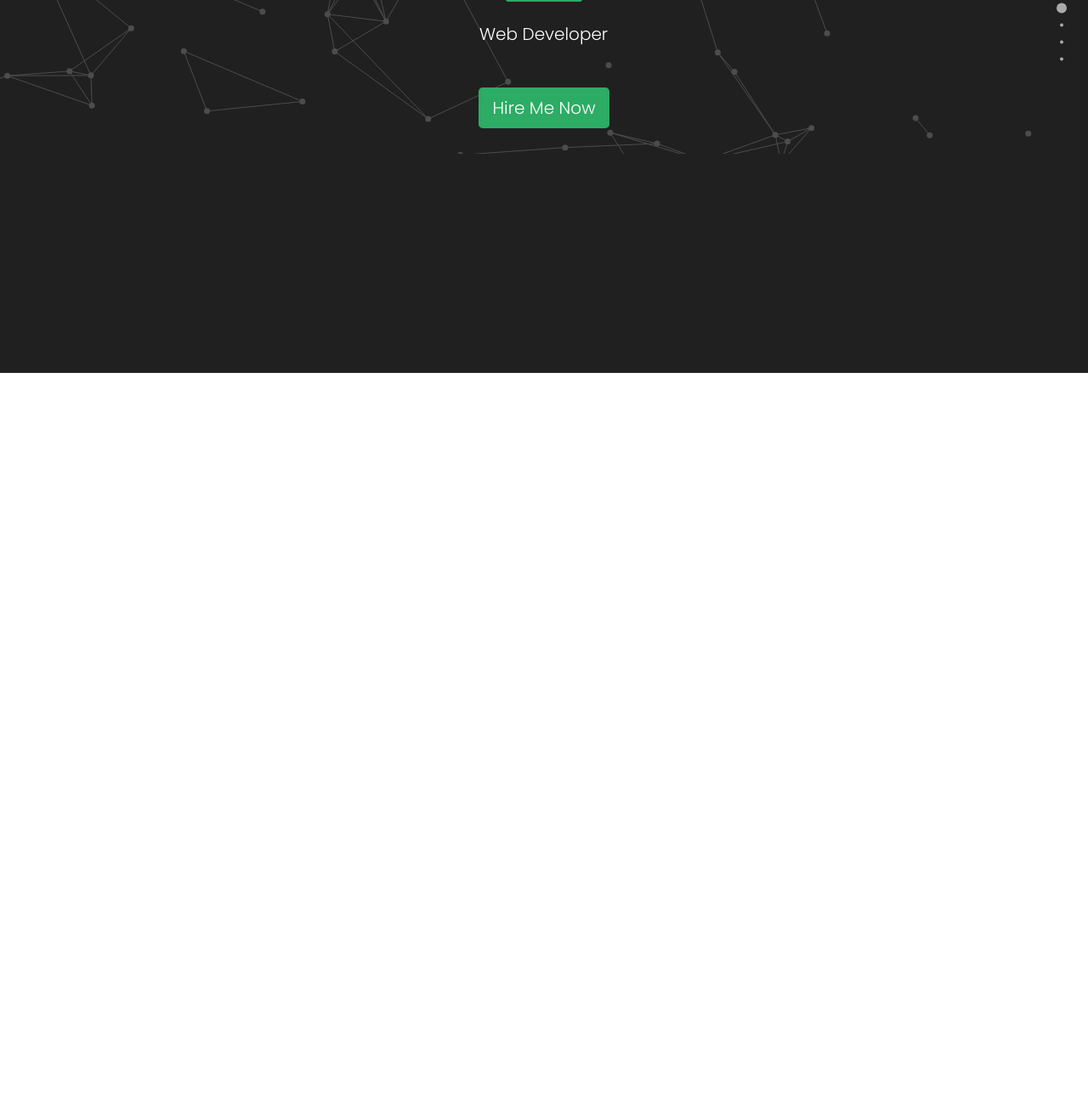
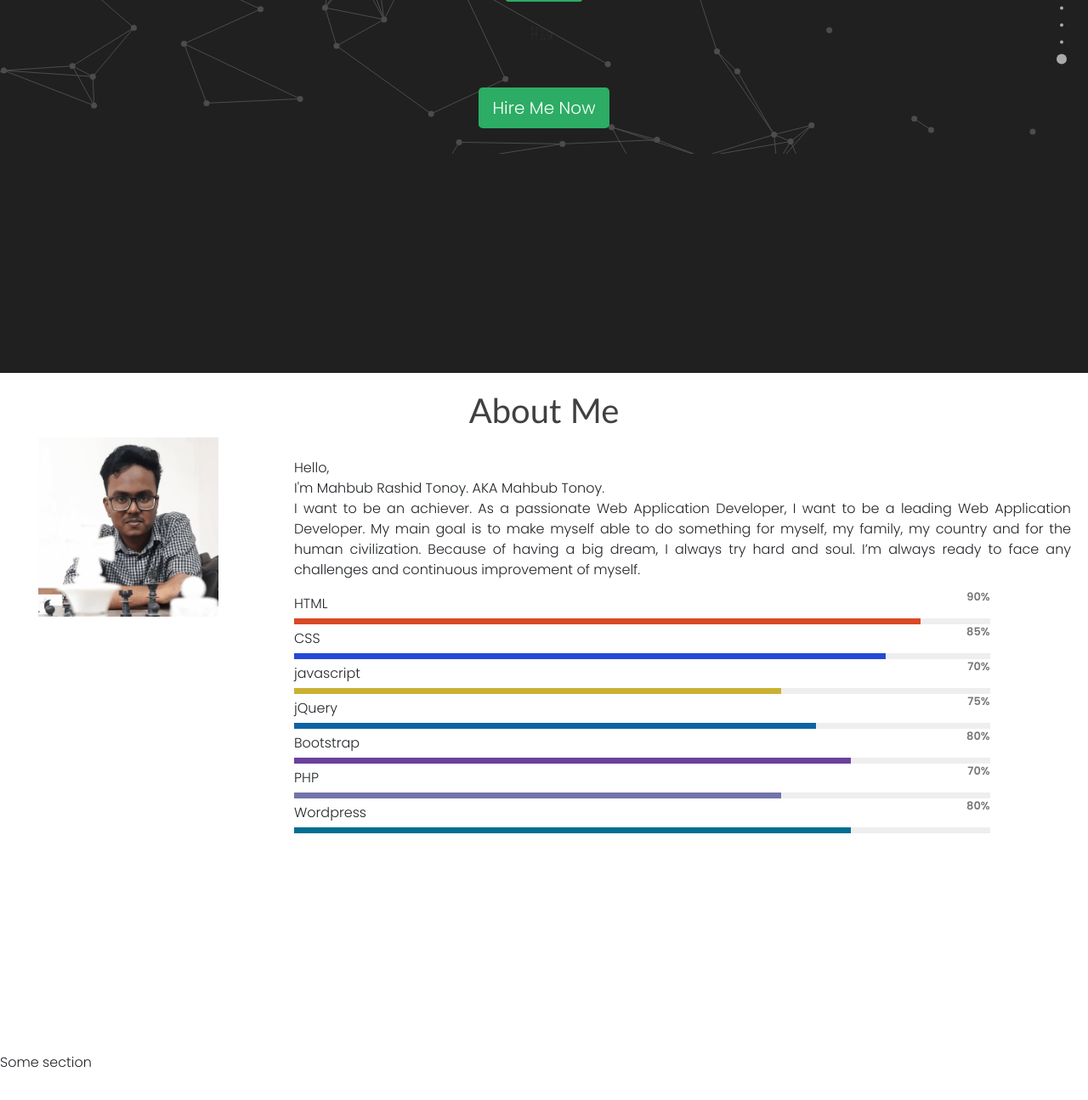
Before and after one commit to MahbubTonoy/mahbubtonoy.github.io, a plain HTML site: page new/index.html in a window 1280 px wide. Shown: the part 361-1656 px from the top of the page at 85% size. Before the commit the page ends 800 px from the top, so only its background shows below. Drawn offline with nearby package versions, Linux system fonts and the light colour scheme; animation ran at ten frames a second.

Commit message:
build: scroll bug fixed, i hope so

```diff
--- a/new/index.html
+++ b/new/index.html
@@ -155,7 +155,7 @@
             <img src="res/images/tonoy_1.png" alt="Mahbub Rashid Tonoy" />
           </div>
           <div class="col-md-9">
-            <p>
+            <p class="mt-4">
               Hello,<br />I'm Mahbub Rashid Tonoy. AKA Mahbub Tonoy.<br />I want
               to be an achiever. As a passionate Web Application Developer, I
               want to be a leading Web Application Developer. My main goal is to
@@ -228,6 +228,10 @@
     <!-- linear progress bar -->
     <script
       type="text/javascript"
+      src="https://cdnjs.cloudflare.com/ajax/libs/waypoints/4.0.1/jquery.waypoints.js"
+    ></script>
+    <script
+      type="text/javascript"
       src="ven/linearProgressBar/js/jQuery.rProgressbar.min.js"
     ></script>
 
--- a/new/res/css/styles.scss
+++ b/new/res/css/styles.scss
@@ -8,12 +8,12 @@
   background-color: #aaa;
 }
 
-.section::-webkit-scrollbar {
+html::-webkit-scrollbar {
   display: none;
 }
 
 /* Hide scrollbar for IE, Edge and Firefox */
-.section {
+html {
   -ms-overflow-style: none;  /* IE and Edge */
   scrollbar-width: none;  /* Firefox */
 }
@@ -126,6 +126,8 @@
     padding: 0 20px;
   }
   .progress_bars {
+    position: relative;
+    z-index: 999;
     padding: 0 20px;
     margin: 0 10% 30px 0;
     .progressbar {
--- a/new/res/js/main.js
+++ b/new/res/js/main.js
@@ -7,6 +7,7 @@ new fullpage('#fullpage', {
     //scroll
     scrollingSpeed: 500,
     scrollOverflow: true,
+    scrollBar:true,
 
     //design
     verticalCentered: false,
@@ -71,3 +72,6 @@ $(document).ready(() => {
         height: '7px',
     });
 });
+
+
+// console.log(fullpage_api.getActiveSection());
--- a/new/ven/linearProgressBar/js/jQuery.rProgressbar.min.js
+++ b/new/ven/linearProgressBar/js/jQuery.rProgressbar.min.js
@@ -13,7 +13,8 @@
                 progressBar.css({ width: options.width, backgroundColor: options.backgroundColor, borderRadius: options.borderRadius });
                 progressFill.animate({ width: options.percentage + "%" }, { step: function(x) { if (options.ShowProgressCount) { $(el).find(".percentCount").text(Math.round(x) + "%"); } }, duration: options.duration });
             }
-            lineProgressBarInit();
+            $(this).waypoint(lineProgressBarInit, { offset: '100%', triggerOnce: true });
+            // lineProgressBarInit();
         });
     }
 })(jQuery);
```
Also changed, not shown: new/res/css/styles.css, 1 other file.
